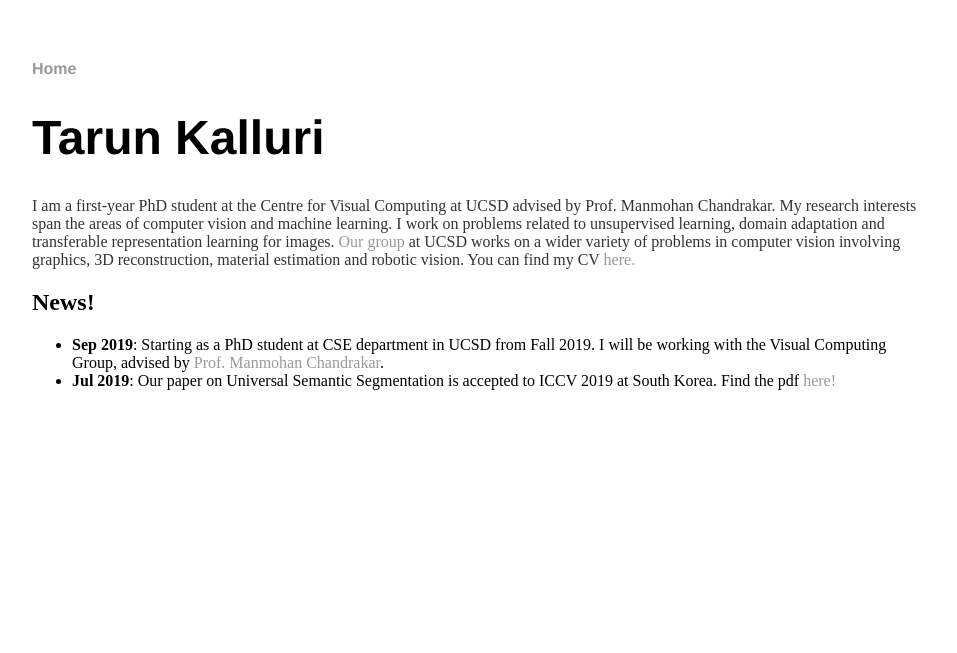
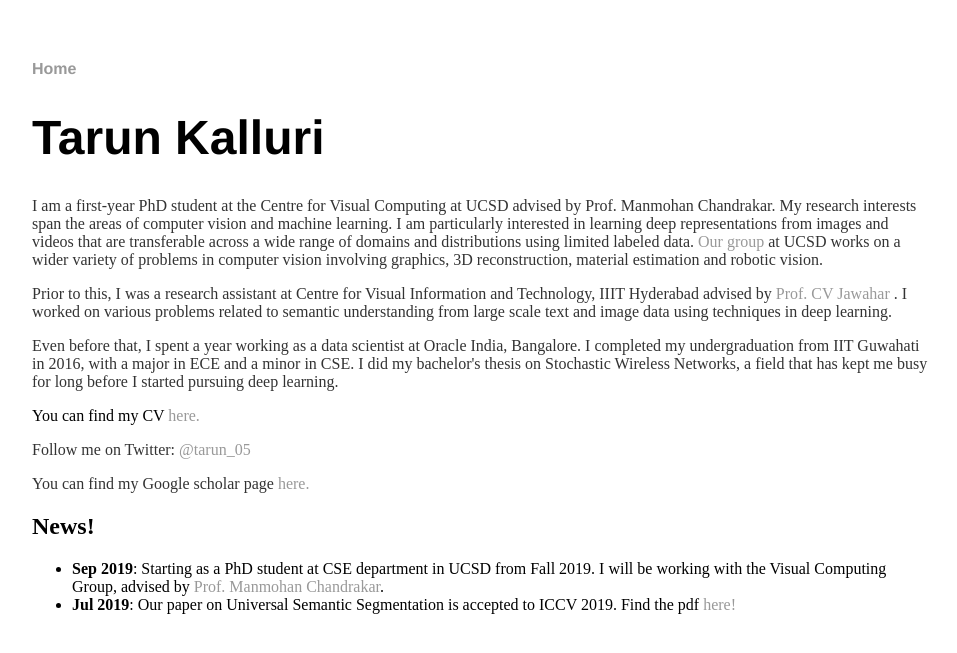
Before and after one commit to tarun005/tarun005.github.io, a Jekyll site: the page built from index.html, in a window 1280 px wide. Shown: the top 653 px of the page, without its empty margins (160-1117 px from the left). Built offline with Jekyll 4.4.1, drawn with Linux system fonts in a browser that asks for light colours.

```diff
--- a/index.html
+++ b/index.html
@@ -2,22 +2,36 @@
 layout: default
 title: Tarun Kalluri
 ---
-<div class="blurb">
-		<h1> Tarun Kalluri </h1>
-			<p> I am a first-year PhD student at the Centre for Visual Computing at UCSD advised by Prof. Manmohan Chandrakar. My research interests span the areas of computer vision and machine learning. I work on problems related to unsupervised learning, domain adaptation and transferable representation learning for images.
-			<a href="http://jacobsschool.ucsd.edu/visualcomputing/">Our group</a> at UCSD works on a wider variety of problems in computer vision involving graphics, 3D reconstruction, material estimation and robotic vision. You can find my CV <a href="./CV/CV.pdf">here.</a> </p>
-</div><!-- /.blurb -->
+<!-- <div class="blurb"> -->
+<h1> Tarun Kalluri </h1>
+
+
+<p> I am a first-year PhD student at the Centre for Visual Computing at UCSD advised by Prof. Manmohan Chandrakar. My research interests span the areas of computer vision and machine learning. I am particularly interested in learning deep representations from images and videos that are transferable across a wide range of domains and distributions using limited labeled data.
+<a href="http://jacobsschool.ucsd.edu/visualcomputing/" target="_blank">Our group</a> at UCSD works on a wider variety of problems in computer vision involving graphics, 3D reconstruction, material estimation and robotic vision. </p>
+<!-- </div>/.blurb -->
+
+<p> Prior to this, I was a research assistant at Centre for Visual Information and Technology, IIIT Hyderabad advised by <a href="https://faculty.iiit.ac.in/~jawahar/index.html"> Prof. CV Jawahar </a> . I worked on various problems related to semantic understanding from large scale text and image data using techniques in deep learning.</p>
+
+<p> Even before that, I spent a year working as a data scientist at Oracle India, Bangalore. I completed my undergraduation from IIT Guwahati in 2016, with a major in ECE and a minor in CSE. I did my bachelor's thesis on Stochastic Wireless Networks, a field that has kept me busy for long before I started pursuing deep learning. </p>
+
+You can find my CV <a href="./CV/CV.pdf" target="_blank">here.</a>
+<p> Follow me on Twitter: <a href="https://twitter.com/tarun_05" target="_blank"> @tarun_05 </a> </p>
+<p> You can find my Google scholar page <a href="https://scholar.google.co.in/citations?user=AeraUlMAAAAJ&hl=en" target="_blank">here. </a> </p>
+<!-- <a href="https://twitter.com/tarun_05?ref_src=twsrc%5Etfw" class="twitter-follow-button" data-show-count="false"></a><script async src="https://platform.twitter.com/widgets.js" charset="utf-8"></script>
+
+<script type="text/javascript" src="https://platform.linkedin.com/badges/js/profile.js" async defer></script>
+<div class="LI-profile-badge"  data-version="v1" data-size="medium" data-locale="en_US" data-type="horizontal" data-theme="dark" data-vanity="tarun-kalluri"><a class="LI-simple-link" href='https://www.linkedin.com/in/tarun-kalluri?trk=profile-badge'>Tarun Kalluri</a></div> -->
 
 <h2> News! </h2>
 
 <ul>
 
 	<li>
-		<div> <b>Sep 2019</b>: Starting as a PhD student at CSE department in UCSD from Fall 2019. I will be working with the Visual Computing Group, advised by <a href="http://cseweb.ucsd.edu/~mkchandraker/"> Prof. Manmohan Chandrakar</a>.  </div>
+		<div> <b>Sep 2019</b>: Starting as a PhD student at CSE department in UCSD from Fall 2019. I will be working with the Visual Computing Group, advised by <a href="http://cseweb.ucsd.edu/~mkchandraker/" target="_blank"> Prof. Manmohan Chandrakar</a>.  </div>
 	</li>
 
 	<li>
-		<div> <b>Jul 2019</b>: Our paper on Universal Semantic Segmentation is accepted to ICCV 2019 at South Korea. Find the pdf <a href="https://arxiv.org/abs/1811.10323"> here! </a> </div>
+		<div> <b>Jul 2019</b>: Our paper on Universal Semantic Segmentation is accepted to ICCV 2019. Find the pdf <a href="https://arxiv.org/abs/1811.10323" target="_blank"> here! </a> </div>
 	</li>
 
 	</ul>
```
